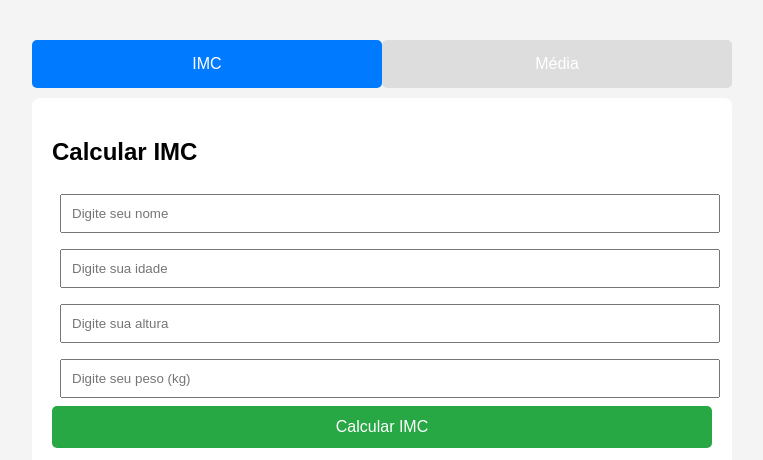
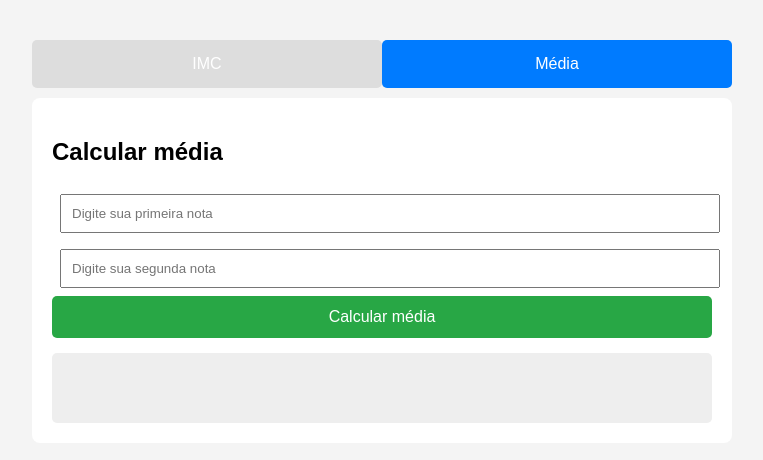
Before and after one commit to danieljoucoski/imc_front, a website: page index.html in a window 1280 px wide. Both pictures are taken after a click on the button "Média". Shown: the whole page, without its empty margins (258-1021 px from the left). Drawn offline with Linux system fonts and the light colour scheme.

Commit message:
media funfando

```diff
--- a/index.html
+++ b/index.html
@@ -76,14 +76,20 @@
         <button onclick="calcularImc()">Calcular IMC</button>
         <div class="resultado" id="resultadoImc"></div>
     </div>
+    <div class="tab-content active">
+        <h2>Calcular média</h2>
+        <input type="number" id="nota1" placeholder="Digite sua primeira nota">
+        <input type="number" id="nota2" placeholder="Digite sua segunda nota">
+        <button onclick="calcularMedia()">Calcular média</button>
+        <div class="resultado" id="resultadoMedia"></div>
+    </div>
     <script>
-        function abrirTab(index){
-            document.querySelectorALL('.tab-content').forEach(tab=> tab.classList,remove('active'));
-            document.querySelectorALL('.tab-btn').forEach(btn=> btn.classList,remove('active'));
+        function abrirTab(index) {
+            document.querySelectorAll('.tab-content').forEach(tab => tab.classList.remove('active'));
+            document.querySelectorAll('.tab-btn').forEach(btn => btn.classList.remove('active'));
 
-
-            document.querySelectorALL('.tab-content')[index].classList.add('active');
-            document.querySelectorALL('.tab-btn')[index].classList.add('active');
+            document.querySelectorAll('.tab-content')[index].classList.add('active');
+            document.querySelectorAll('.tab-btn')[index].classList.add('active');
         }
         function formatarResposta(resultado){
             if(resultado.erro){
@@ -123,7 +129,24 @@
                 const resultado = await response.json();
                 document.getElementById("resultadoImc").innerHTML = formatarResposta(resultado);
             } catch (error) {
-                document.getElementById("resuktadoImc").innerHTML = formatarResposta({error: "Ocorreu um erro  inesperado. Por favor tente novamente mais tarde"});
+                document.getElementById("resultadoImc").innerHTML = formatarResposta({error: "Ocorreu um erro  inesperado. Por favor tente novamente mais tarde"});
+            }
+        }
+        async function calcularMedia(){
+            const dados={
+                nota1: document.getElementById("nota1").value,
+                nota2: document.getElementById('nota2').value,
+            }
+            try {
+                const response = await fetch("http://localhost:3000/media",{
+                    method: "POST",
+                    headers:{"content-type":"application/json"},
+                    body: JSON.stringify(dados)
+                });
+                const resultado = await response.json();
+                document.getElementById("resultadoMedia").innerHTML = formatarResposta(resultado);
+            } catch (error) {
+                document.getElementById("resultadoMedia").innerHTML = formatarResposta({error: "Ocorreu um erro  inesperado. Por favor tente novamente mais tarde"});
             }
         }
     </script>
--- /dev/null
+++ b/package.json
@@ -0,0 +1,5 @@
+{
+  "dependencies": {
+    "cors": "^2.8.6"
+  }
+}
```
Also changed, not shown: 1 other file.
